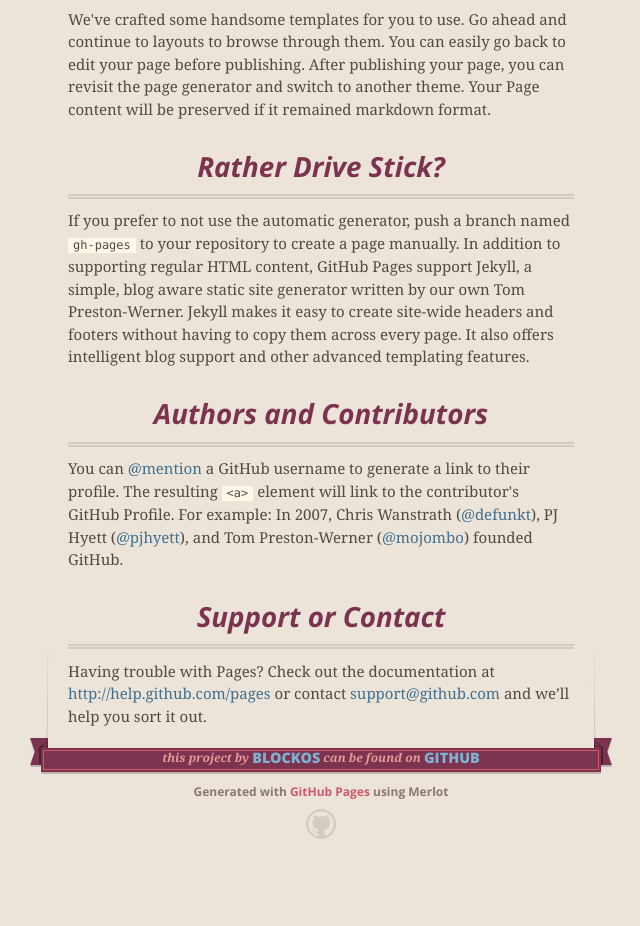
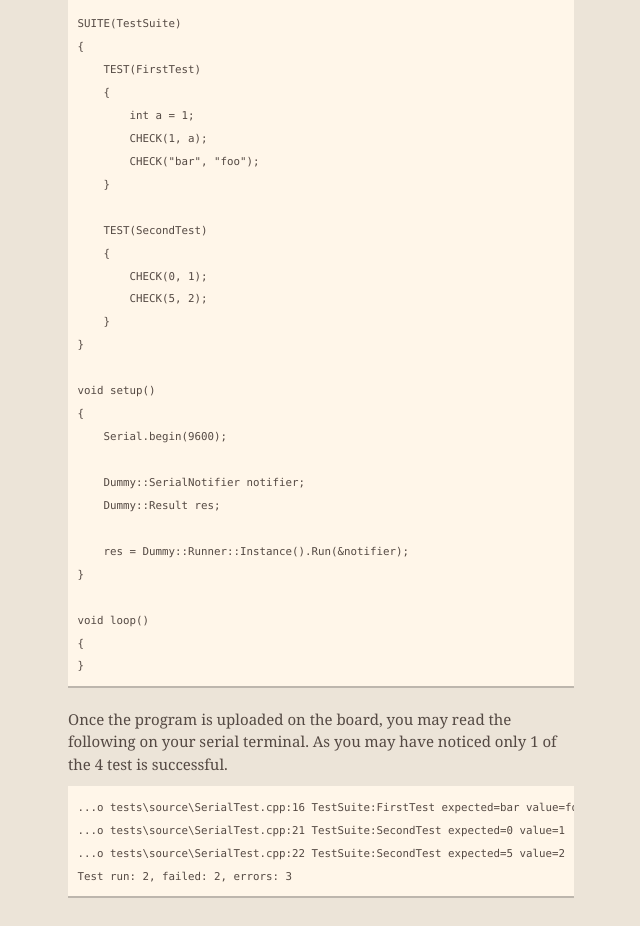
Before and after one commit to BlockoS/arduino-tests, a plain HTML site: page index.html in a window 1280 px wide. Shown: the part 668-1594 px from the top of the page, without its empty margins (319-959 px from the left). Before the commit the page ends 1547 px from the top, so only its background shows below. Drawn offline with nearby package versions, Linux system fonts and the light colour scheme.

```diff
--- a/index.html
+++ b/index.html
@@ -46,32 +46,67 @@
 
 
       <section id="main_content">
-        <h3>Welcome to GitHub Pages.</h3>
+        <h3>Simple unit test framework for Arduino.</h3>
 
-<p>This automatic page generator is the easiest way to create beautiful pages for all of your projects. Author your page content here using GitHub Flavored Markdown, select a template crafted by a designer, and publish. After your page is generated, you can check out the new branch:</p>
+<p>This is a simple unit test framework for Arduino based on <a href="http://unittest-cpp.sourceforge.net/">UnitTest++</a> by <a href="http://gamesfromwithin.com/">Noel Llopis</a> and Charles Nicholson.</p>
 
-<pre><code>$ cd your_repo_root/repo_name
-$ git fetch origin
-$ git checkout gh-pages
+<h3>Example</h3>
+
+<p>An example project for <a href="http://dalpix.com/mariamole">MariaMole</a> is provided <a href="http://github.com/BlockoS/arduino-tests/tree/master/workspace/Arduino%20tests">here</a></p>
+
+<pre><code>#include &lt;arduino.h&gt;
+#include "Dummy.h"
+#include "SerialNotifier.h"
+
+// You must declare this in order to satisfy the grumpy avr-gcc C++ compiler.
+extern "C" void   atexit( void ) { }
+
+SUITE(TestSuite)
+{
+    TEST(FirstTest)
+    {
+        int a = 1;
+        CHECK(1, a);
+        CHECK("bar", "foo");
+    }
+
+    TEST(SecondTest)
+    {
+        CHECK(0, 1);
+        CHECK(5, 2);
+    }
+}
+
+void setup()
+{
+    Serial.begin(9600);
+
+    Dummy::SerialNotifier notifier;
+    Dummy::Result res;
+
+    res = Dummy::Runner::Instance().Run(&amp;notifier);
+}
+
+void loop()
+{
+}
 </code></pre>
 
-<p>If you're using the GitHub for Mac, simply sync your repository and you'll see the new branch.</p>
+<p>Once the program is uploaded on the board, you may read the following on your serial terminal. As you may have noticed only 1 of the 4 test is successful.</p>
 
-<h3>Designer Templates</h3>
+<pre><code>...o tests\source\SerialTest.cpp:16 TestSuite:FirstTest expected=bar value=foo
+...o tests\source\SerialTest.cpp:21 TestSuite:SecondTest expected=0 value=1
+...o tests\source\SerialTest.cpp:22 TestSuite:SecondTest expected=5 value=2
+Test run: 2, failed: 2, errors: 3
+</code></pre>
 
-<p>We've crafted some handsome templates for you to use. Go ahead and continue to layouts to browse through them. You can easily go back to edit your page before publishing. After publishing your page, you can revisit the page generator and switch to another theme. Your Page content will be preserved if it remained markdown format.</p>
+<h3>Documentation</h3>
 
-<h3>Rather Drive Stick?</h3>
-
-<p>If you prefer to not use the automatic generator, push a branch named <code>gh-pages</code> to your repository to create a page manually. In addition to supporting regular HTML content, GitHub Pages support Jekyll, a simple, blog aware static site generator written by our own Tom Preston-Werner. Jekyll makes it easy to create site-wide headers and footers without having to copy them across every page. It also offers intelligent blog support and other advanced templating features.</p>
+<p>The documentation is available <a href="http://blockos.github.com/arduino-tests/doxygen/html">here</a> (generated by <a href="http://doxygen.org">Doxygen</a>). </p>
 
 <h3>Authors and Contributors</h3>
 
-<p>You can <a href="https://github.com/blog/821" class="user-mention">@mention</a> a GitHub username to generate a link to their profile. The resulting <code>&lt;a&gt;</code> element will link to the contributor's GitHub Profile. For example: In 2007, Chris Wanstrath (<a href="https://github.com/defunkt" class="user-mention">@defunkt</a>), PJ Hyett (<a href="https://github.com/pjhyett" class="user-mention">@pjhyett</a>), and Tom Preston-Werner (<a href="https://github.com/mojombo" class="user-mention">@mojombo</a>) founded GitHub.</p>
-
-<h3>Support or Contact</h3>
-
-<p>Having trouble with Pages? Check out the documentation at <a href="http://help.github.com/pages">http://help.github.com/pages</a> or contact <a href="mailto:support@github.com">support@github.com</a> and we’ll help you sort it out.</p>
+<p>Vincent "MooZ" Cruz (<a href="mailto:cruz.vincent@gmail.com">cruz.vincent@gmail.com</a>) (<a href="https://github.com/BlockoS" class="user-mention">@BlockoS</a>)</p>
       </section>
 
       <footer>
```
Also changed, not shown: params.json (+1 -1 lines).
